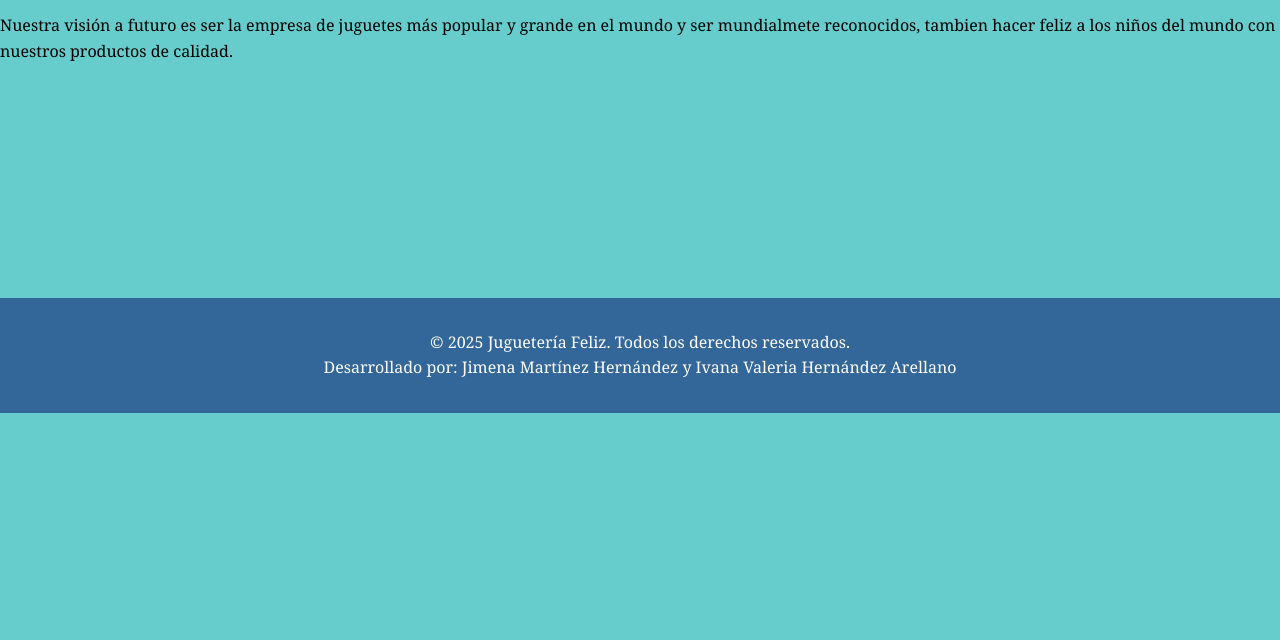
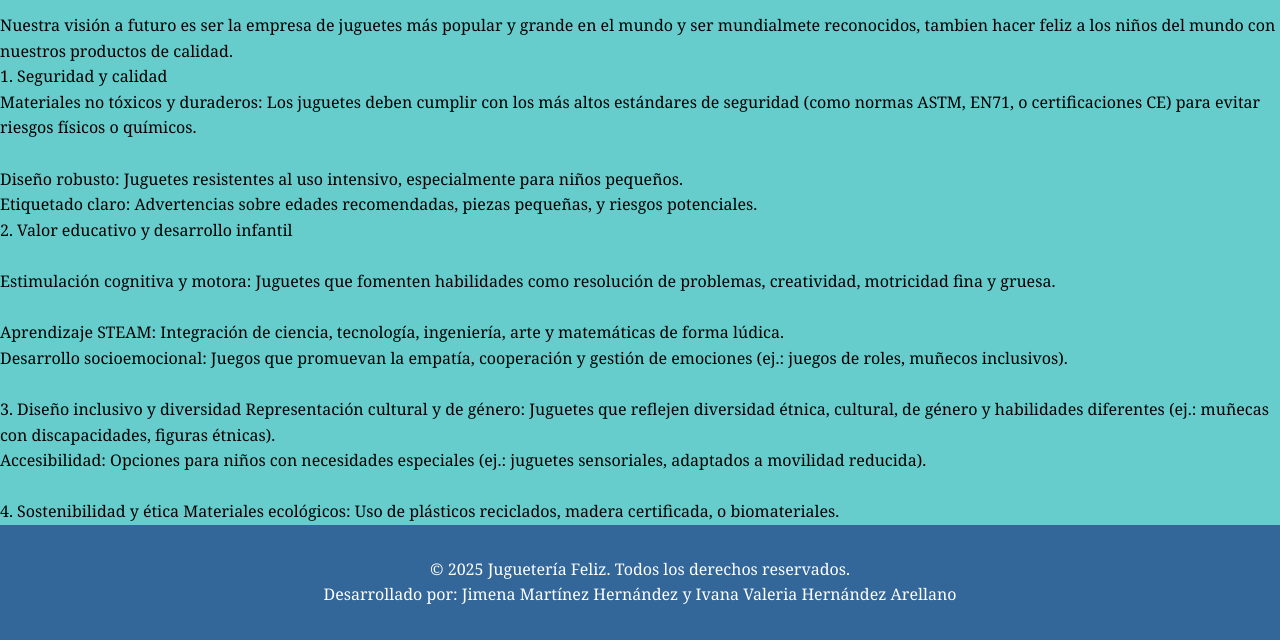
Before and after one commit to Vana357/Star-kids, a plain HTML site: page visión.html in a window 1280 px wide. Shown: the part 387-1027 px from the top of the page. Before the commit the page ends 800 px from the top, so only its background shows below. Drawn offline with Linux system fonts and the light colour scheme.

Commit message:
Update visión.html

```diff
--- a/visión.html
+++ b/visión.html
@@ -43,6 +43,27 @@
     <section class="inicio">
       <h1>Bienvenidos a Juguetería Feliz</h1>
     <p>Nuestra visión a futuro es ser la empresa de juguetes más popular y grande en el mundo y ser mundialmete reconocidos, tambien hacer feliz a los niños del mundo con nuestros productos de calidad. </p>
+	    <p>1. Seguridad y calidad<br>
+Materiales no tóxicos y duraderos: Los juguetes deben cumplir con los más altos estándares de seguridad (como normas ASTM, EN71, o certificaciones CE) para evitar riesgos físicos o químicos.
+<br><br>
+Diseño robusto: Juguetes resistentes al uso intensivo, especialmente para niños pequeños.
+<br>
+Etiquetado claro: Advertencias sobre edades recomendadas, piezas pequeñas, y riesgos potenciales.
+<br>
+2. Valor educativo y desarrollo infantil<br><br>
+Estimulación cognitiva y motora: Juguetes que fomenten habilidades como resolución de problemas, creatividad, motricidad fina y gruesa.
+<br><br>
+Aprendizaje STEAM: Integración de ciencia, tecnología, ingeniería, arte y matemáticas de forma lúdica.
+<br>
+Desarrollo socioemocional: Juegos que promuevan la empatía, cooperación y gestión de emociones (ej.: juegos de roles, muñecos inclusivos).
+<br><br>
+3. Diseño inclusivo y diversidad
+Representación cultural y de género: Juguetes que reflejen diversidad étnica, cultural, de género y habilidades diferentes (ej.: muñecas con discapacidades, figuras étnicas).
+<br>
+Accesibilidad: Opciones para niños con necesidades especiales (ej.: juguetes sensoriales, adaptados a movilidad reducida).
+<br><br>
+4. Sostenibilidad y ética
+Materiales ecológicos: Uso de plásticos reciclados, madera certificada, o biomateriales.</p>
   </main>
   <footer>
     <p>&copy; 2025 Juguetería Feliz. Todos los derechos reservados.</p>
```
